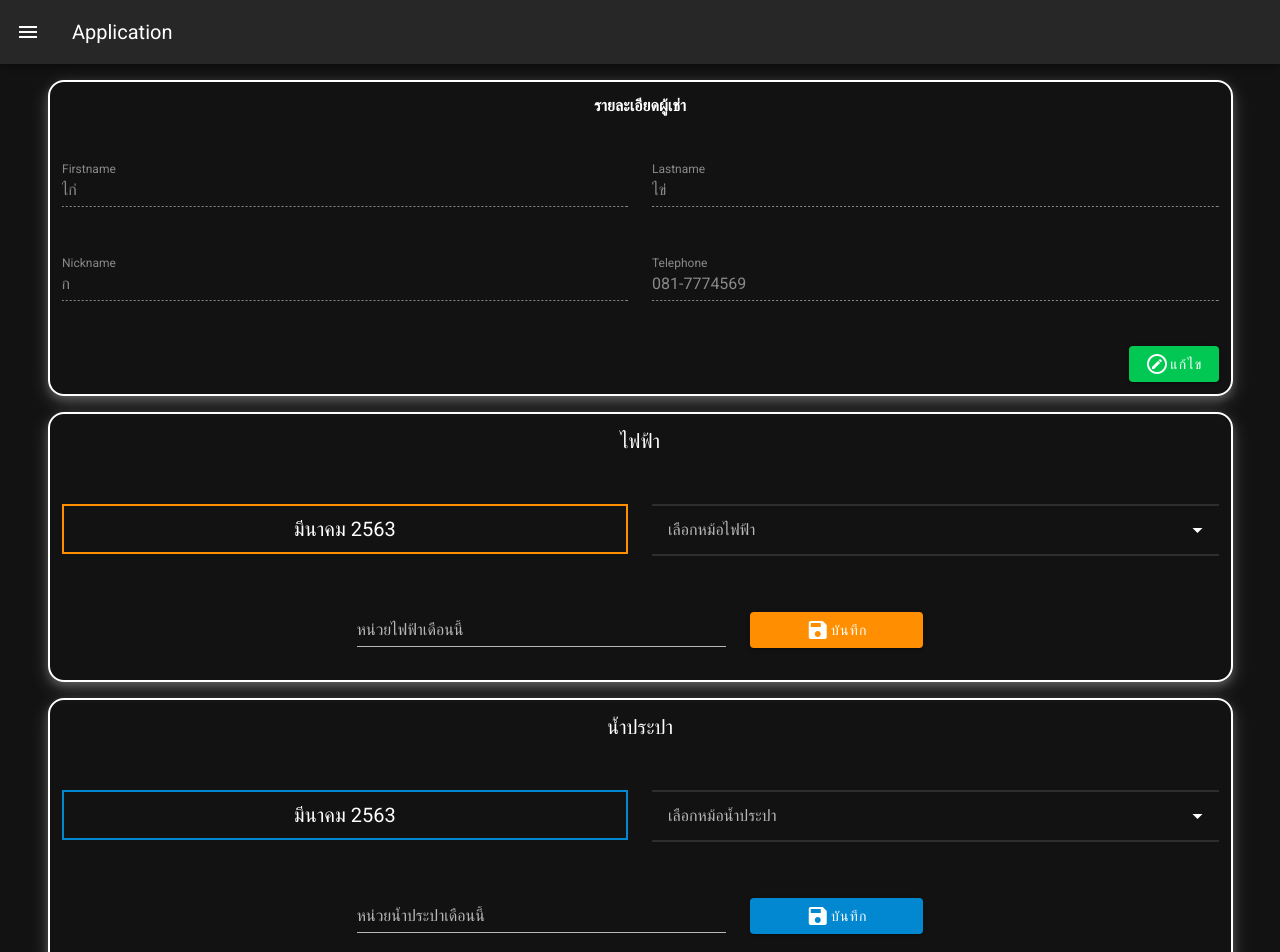
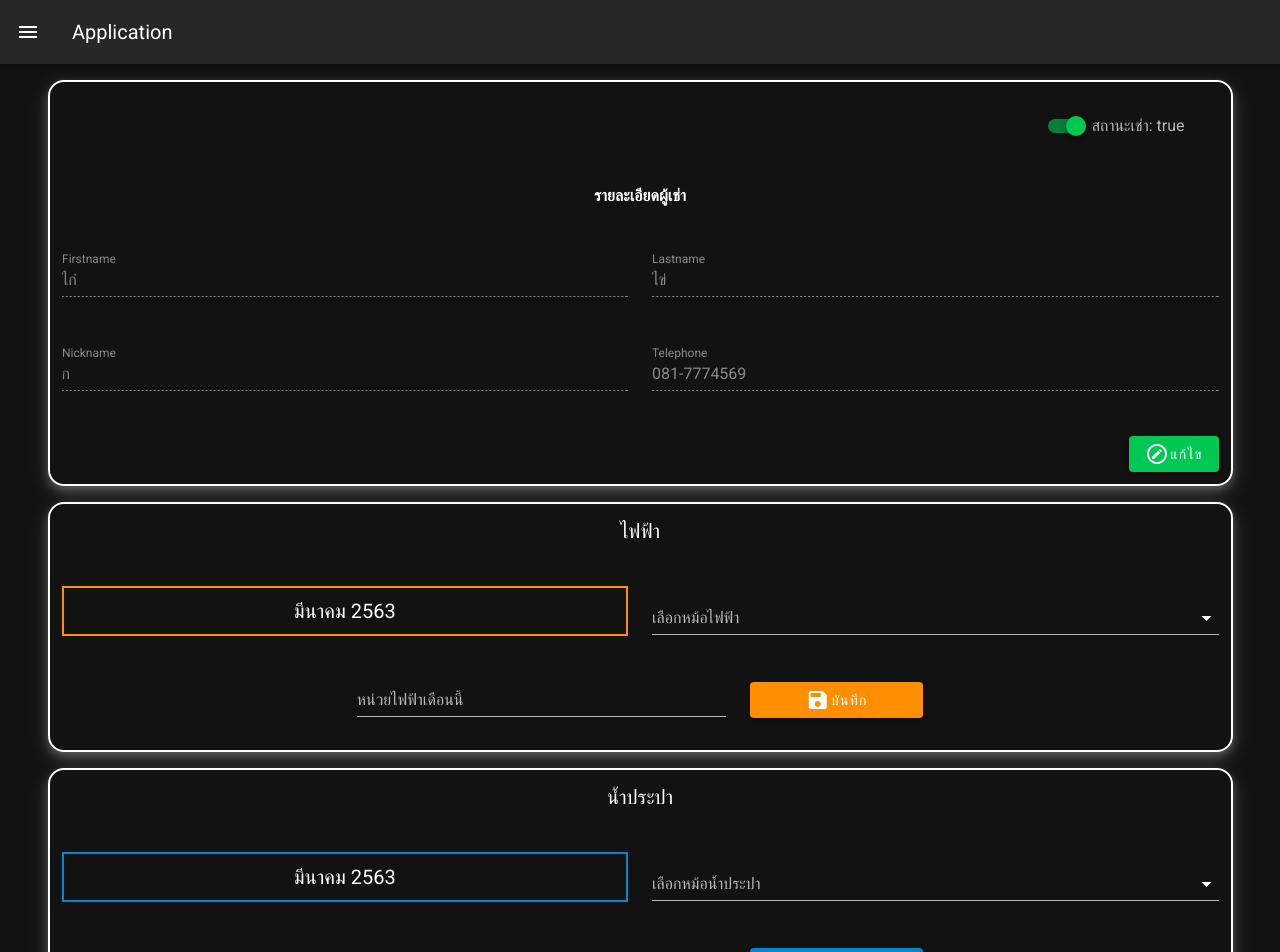
Before and after one commit to gotkk/rmt-frontend, a Vue app: page /tenant/1 in a window 1280 px wide. Shown: the top 952 px of the page. Built offline with nearby package versions, Linux system fonts and the light colour scheme.

Commit message:
update overflow btn to v select

```diff
--- a/src/App.vue
+++ b/src/App.vue
@@ -31,4 +31,7 @@ export default {
 
 
 <style>
+#bgt{
+    background-color: aquamarine !important;
+}
 </style>
--- a/src/components/tenantDetail/Electronic.vue
+++ b/src/components/tenantDetail/Electronic.vue
@@ -26,12 +26,7 @@
           </div>
         </v-col>
         <v-col cols="6">
-          <v-overflow-btn
-            class="my-2"
-            :items="dropdown_icon"
-            label="เลือกหม้อไฟฟ้า"
-            color="amber darken-3"
-          ></v-overflow-btn>
+          <v-select v-model="elec" :items="items" clearable label="เลือกหม้อไฟฟ้า" color="amber darken-3"></v-select>
         </v-col>
       </v-row>
 
@@ -39,7 +34,7 @@
         <v-row>
           <v-col cols="4" offset="3">
             <v-text-field
-              v-model="firstname"
+              v-model="unitelec"
               label="หน่วยไฟฟ้าเดือนนี้"
               required
               color="amber darken-3"
@@ -53,8 +48,6 @@
           </v-col>
         </v-row>
       </v-form>
-
-
     </v-container>
   </div>
 </template>
@@ -64,22 +57,16 @@ export default {
   name: "Electronic",
   data() {
     return {
+      unitelec: "",
+      elec: "",
       mount: "มีนาคม 2563",
-      dropdown_icon: [
-        { text: "list", callback: () => console.log("list") },
-        { text: "favorite", callback: () => console.log("favorite") },
-        { text: "delete", callback: () => console.log("delete") }
-      ]
+      items: ["default", "vertical"]
     };
   }
 };
 </script>
 
 <style scoped>
-#bgt {
-  background-color: aquamarine !important;
-}
-
 .ebtn {
   margin-top: 14px;
 }
@@ -91,7 +78,6 @@ export default {
 .period {
   /* background-color: aquamarine; */
   height: 50px;
-  margin-top: 8px;
   display: flex;
   align-items: center;
   justify-content: center;
--- a/src/components/tenantDetail/Personalinfo.vue
+++ b/src/components/tenantDetail/Personalinfo.vue
@@ -2,6 +2,11 @@
   <div id="personalinfo">
     <v-form>
       <v-container class="cn">
+        <v-row>
+          <v-col cols="2" offset="10">
+            <v-switch v-model="active" color="green accent-4" :label="`สถานะเช่า: ${active.toString()}`"></v-switch>
+          </v-col>
+        </v-row>
         <v-row>
           <v-col cols="12">
             <p class="font-weight-bold text-center">รายละเอียดผู้เช่า</p>
@@ -39,9 +44,12 @@
 <script>
 export default {
   name: "Personalinfo",
-  props: [
-      "personinfo"
-  ]
+  props: ["personinfo"],
+  data() {
+    return {
+      active: true
+    };
+  }
 };
 </script>
 
--- a/src/components/tenantDetail/Water.vue
+++ b/src/components/tenantDetail/Water.vue
@@ -26,19 +26,14 @@
           </div>
         </v-col>
         <v-col cols="6">
-          <v-overflow-btn
-            class="my-2"
-            :items="dropdown_icon"
-            label="เลือกหม้อน้ำประปา"
-            color="light-blue darken-2"
-          ></v-overflow-btn>
+          <v-select v-model="elec" :items="items" clearable label="เลือกหม้อน้ำประปา" color="light-blue darken-2"></v-select>
         </v-col>
       </v-row>
 
       <v-form v-if="true">
         <v-row>
           <v-col cols="4" offset="3">
-            <v-text-field v-model="firstname" label="หน่วยน้ำประปาเดือนนี้" required></v-text-field>
+            <v-text-field v-model="unitwt" label="หน่วยน้ำประปาเดือนนี้" required></v-text-field>
           </v-col>
           <v-col cols="2">
             <v-btn color="light-blue darken-2" block class="ebtn">
@@ -57,21 +52,15 @@ export default {
   name: "Electronic",
   data() {
     return {
+      unitwt: "",
       mount: "มีนาคม 2563",
-      dropdown_icon: [
-        { text: "list", callback: () => console.log("list") },
-        { text: "favorite", callback: () => console.log("favorite") },
-        { text: "delete", callback: () => console.log("delete") }
-      ]
+      items: ["default", "vertical"]
     };
   }
 };
 </script>
 
 <style scoped>
-#bgt{
-    background-color: aquamarine !important;
-}
 
 .ebtn{
     margin-top: 14px;
@@ -84,7 +73,6 @@ export default {
 .period {
   /* background-color: aquamarine; */
   height: 50px;
-  margin-top: 8px;
   display: flex;
   align-items: center;
   justify-content: center;
--- a/src/router/index.js
+++ b/src/router/index.js
@@ -27,7 +27,7 @@ const routes = [
   },
   {
     path: '/tenant/:id',
-    name: 'tenant',
+    name: 'tenantDetail',
     component: TenantDetail,
   }
 ]
```
